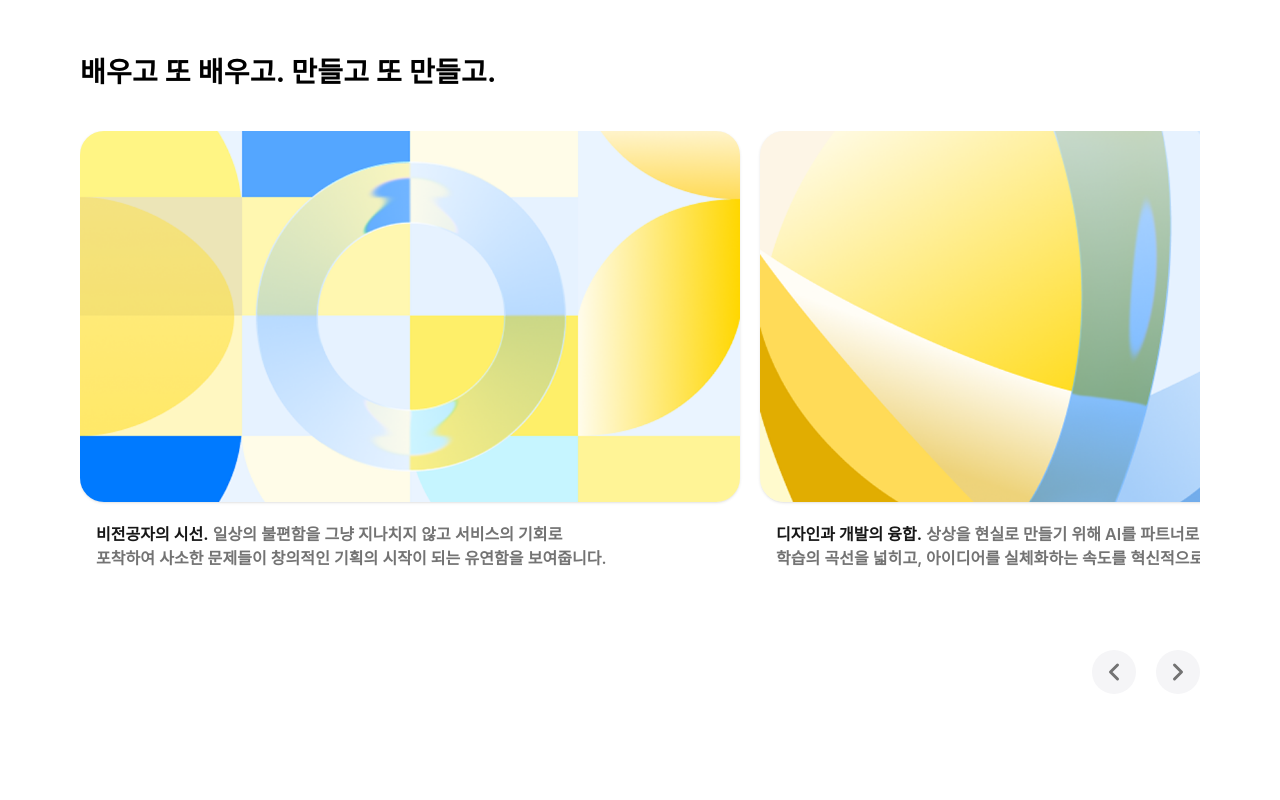
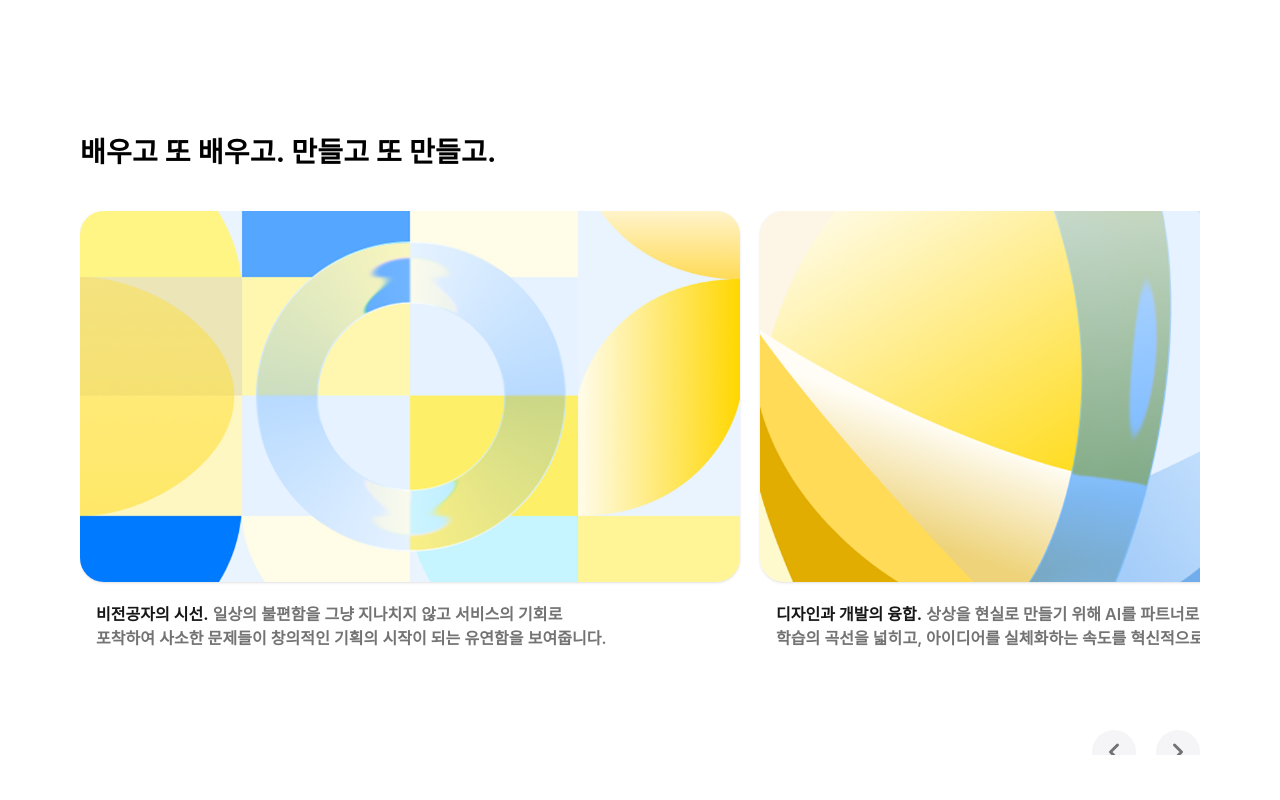
Before and after one commit to BS-Stack-Lab/portfolio-site-2026, a Next.js app: page / in a window 1280 px wide. Shown: the part 3720-4520 px from the top of the page. Built offline with nearby package versions, Linux system fonts and the light colour scheme; a web font is replaced by a local one.

Commit message:
adjlfkaslkdfj

```diff
--- a/components/AboutMe.tsx
+++ b/components/AboutMe.tsx
@@ -20,6 +20,7 @@ export default function AboutMe() {
     }
   };
 
+  {/* 카드 내용 */}
   const assetPath = "/asset/aboutMe/";
   const cardData = [
     { id: 1, highlight: "비전공자의 시선.", desc: "일상의 불편함을 그냥 지나치지 않고 서비스의 기회로 포착하여 사소한 문제들이 창의적인 기획의 시작이 되는 유연함을 보여줍니다.", src: `${assetPath}aboutMe1.png` },
@@ -41,37 +42,35 @@ export default function AboutMe() {
         }
       `}</style>
 
-      {/* 🛠 1. 상위 컨테이너: 패딩 80px과 1600px 제한을 여기서 한 번에 관리 */}
-      <div className="w-full max-w-[1600px] mx-auto px-[20px] md:px-[40px] xl:px-[80px] flex flex-col xl:mb-[24px] md:mb-[18px] mb-[24px] xl:gap-[40px] md:gap-[32px] gap-[24px] overflow-visible">
+      {/* 상위 컨테이너 */}
+      <div className="w-full max-w-[1600px] mx-auto px-[20px] md:px-[40px] xl:px-[80px] flex flex-col xl:my-[80px] md:my-[60px] my-[40px] xl:gap-[40px] md:gap-[32px] gap-[24px] overflow-visible">
 
-        {/* 타이틀 영역: 상위 컨테이너의 패딩을 따라 자동으로 왼쪽 정렬 */}
+        {/* 타이틀 영역 */}
         <div className="w-full flex justify-start">
           <h2 className="font-wanted font-bold text-[#000000] tracking-[0.23px] xl:text-[28px] xl:leading-[38px] md:text-[24px] text-[20px]">
             배우고 또 배우고. 만들고 또 만들고.
           </h2>
         </div>
 
-        {/* 🛠 2. 카드 영역: 상위 컨테이너의 너비 안에서 작동하되 오른쪽은 overflow-visible로 노출 */}
+        {/* 카드 영역 */}
         <div className="w-full overflow-visible">
           <div
             ref={scrollRef}
             className="w-full overflow-x-auto  scrollbar-hide scroll-smooth snap-container"
           >
-            {/* gap을 제거하고 min-w-max 설정 */}
+            {/* 카드 컴포넌트 */}
             <div className="flex flex-row pb-10 gap-[20px] overflow-visible">
               {cardData.map((card) => (
                 <div
                   key={card.id}
-                  /* 🛠 3. 카드 자체에 오른쪽 패딩 20px 부여 (gap 대용) */
-                  // 오른쪽 패딩 있음
                   className="summary-card snap-item relative flex-shrink-0 flex flex-col items-start cursor-pointer xl:w-[660px] md:w-[480px] w-[280px]"
                 >
-                  {/* 이미지 영역 (PNG) */}
+                  {/* 이미지 영역 */}
                   <div className="w-full aspect-[16/9] bg-[#F5F5F7] rounded-[24px] overflow-hidden shadow-sm">
                     <img src={card.src} alt="" className="w-full h-full object-cover" />
                   </div>
 
-                  {/* 설명 문구: 이미지 너비에 맞춰 정렬 */}
+                  {/* 설명 문구 */}
                   <div className="w-full flex flex-col items-start mt-[20px] xl:pl-[16px] xl:pr-[128px] gap-[4px]">
                     <p className="font-wanted font-semibold text-[#737373] tracking-[0.057px] break-keep xl:text-[16px] xl:leading-[24px] text-[14px]">
                       <span className="text-[#171717] font-bold">{card.highlight}</span> {card.desc}
@@ -83,8 +82,8 @@ export default function AboutMe() {
           </div>
         </div>
 
-        {/* 버튼 영역: 상위 컨테이너의 패딩 안에서 오른쪽 정렬 */}
-        <div className="w-full flex justify-end pb-[56px]">
+        {/* 버튼 영역 */}
+        <div className="w-full flex justify-end">
           <div className="flex flex-row items-center gap-[20px] w-[108px] h-[44px]">
             <button
               onClick={() => handleScroll("left")}
```
